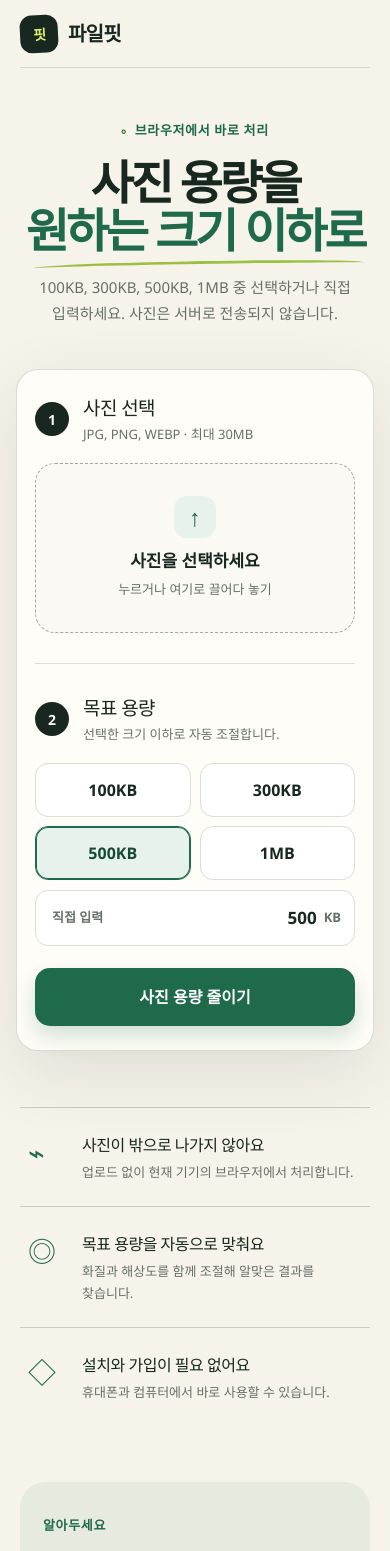
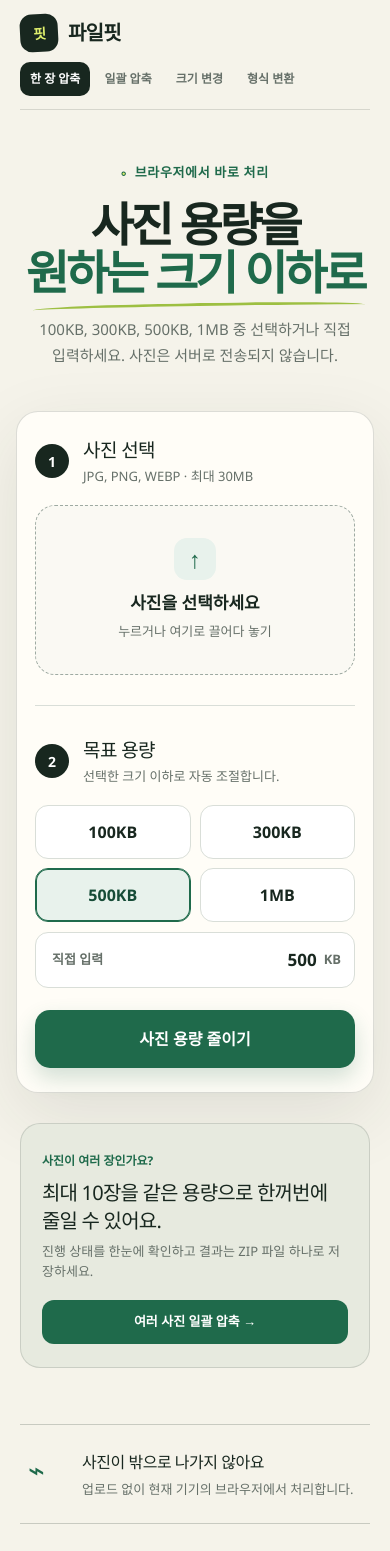
Before and after one commit to ekfgus011113-lab/file-tools, a Next.js app: page / in a window 390 px wide. Shown: the top 1551 px of the page. Built offline with nearby package versions, Linux system fonts and the light colour scheme.

Commit message:
Clarify tool roles and add shared navigation

```diff
--- a/app/ImageCompressor.tsx
+++ b/app/ImageCompressor.tsx
@@ -1,6 +1,7 @@
 "use client";
 
 import { ChangeEvent, DragEvent, useEffect, useMemo, useRef, useState } from "react";
+import { ToolNav } from "./ToolNav";
 
 const PRESETS = [100, 300, 500, 1024];
 const ACCEPTED_TYPES = ["image/jpeg", "image/png", "image/webp"];
@@ -307,7 +308,7 @@ export function ImageCompressor() {
           <span className="brand-mark" aria-hidden="true">핏</span>
           <span>파일핏</span>
         </a>
-        <span className="header-note">설치 없이, 기기 안에서 안전하게</span>
+        <ToolNav current="/" />
       </header>
 
       <section className="hero" id="top">
@@ -403,6 +404,11 @@ export function ImageCompressor() {
         )}
       </section>
 
+      <section className="role-switch-section" aria-labelledby="batch-switch-title">
+        <div><span>사진이 여러 장인가요?</span><h2 id="batch-switch-title">최대 10장을 같은 용량으로 한꺼번에 줄일 수 있어요.</h2><p>진행 상태를 한눈에 확인하고 결과는 ZIP 파일 하나로 저장하세요.</p></div>
+        <a href="/batch-compress">여러 사진 일괄 압축 <span aria-hidden="true">→</span></a>
+      </section>
+
       <section className="trust-section" aria-label="서비스 특징">
         <article><span aria-hidden="true">⌁</span><h3>사진이 밖으로 나가지 않아요</h3><p>업로드 없이 현재 기기의 브라우저에서 처리합니다.</p></article>
         <article><span aria-hidden="true">◎</span><h3>목표 용량을 자동으로 맞춰요</h3><p>화질과 해상도를 함께 조절해 알맞은 결과를 찾습니다.</p></article>
--- /dev/null
+++ b/app/ToolNav.tsx
@@ -0,0 +1,20 @@
+"use client";
+
+const tools = [
+  { href: "/", label: "한 장 압축" },
+  { href: "/batch-compress", label: "일괄 압축" },
+  { href: "/resize-image", label: "크기 변경" },
+  { href: "/convert-image", label: "형식 변환" },
+];
+
+export function ToolNav({ current }: { current: string }) {
+  return (
+    <nav className="tool-nav" aria-label="파일핏 도구 메뉴">
+      {tools.map((tool) => (
+        <a key={tool.href} href={tool.href} className={current === tool.href ? "active" : ""} aria-current={current === tool.href ? "page" : undefined}>
+          {tool.label}
+        </a>
+      ))}
+    </nav>
+  );
+}
--- a/app/batch-compress/BatchCompressor.tsx
+++ b/app/batch-compress/BatchCompressor.tsx
@@ -1,6 +1,7 @@
 "use client";
 
 import { ChangeEvent, DragEvent, useEffect, useMemo, useRef, useState } from "react";
+import { ToolNav } from "../ToolNav";
 
 const PRESETS = [100, 300, 500, 1024];
 const ACCEPTED_TYPES = ["image/jpeg", "image/png", "image/webp"];
@@ -349,7 +350,7 @@ export function BatchCompressor() {
     <main>
       <header className="site-header">
         <a className="brand" href="/" aria-label="파일핏 처음으로"><span className="brand-mark" aria-hidden="true">핏</span><span>파일핏</span></a>
-        <a className="header-tool-link" href="/convert-image">사진 형식 변환</a>
+        <ToolNav current="/batch-compress" />
       </header>
 
       <section className="hero resize-hero">
@@ -401,6 +402,11 @@ export function BatchCompressor() {
         {zipUrl && <section className="result-card batch-result"><div className="result-top"><div><span className="result-label">일괄 압축 완료</span><h2>{completed}장</h2></div></div><a className="download-button" href={zipUrl} download="filefit-compressed.zip">압축한 사진 모두 저장하기 <span aria-hidden="true">↓</span></a><p className="result-detail">ZIP 파일 하나로 저장됩니다.</p></section>}
       </section>
 
+      <section className="role-switch-section single-switch" aria-labelledby="single-switch-title">
+        <div><span>사진이 한 장뿐인가요?</span><h2 id="single-switch-title">목록과 ZIP 없이 더 간단하게 압축하세요.</h2><p>사진 한 장을 100KB, 300KB, 500KB 또는 원하는 용량 이하로 빠르게 줄입니다.</p></div>
+        <a href="/">사진 한 장 빠른 압축 <span aria-hidden="true">→</span></a>
+      </section>
+
       <section className="trust-section" aria-label="일괄 압축 특징">
         <article><span aria-hidden="true">＋</span><h3>최대 10장을 한 번에</h3><p>같은 기준으로 여러 사진을 차례대로 압축합니다.</p></article>
         <article><span aria-hidden="true">↓</span><h3>ZIP 파일로 한 번에 저장</h3><p>결과를 개별로 받거나 하나의 묶음으로 저장할 수 있어요.</p></article>
--- a/app/convert-image/ImageConverter.tsx
+++ b/app/convert-image/ImageConverter.tsx
@@ -1,6 +1,7 @@
 "use client";
 
 import { ChangeEvent, useEffect, useRef, useState } from "react";
+import { ToolNav } from "../ToolNav";
 
 const ACCEPTED_TYPES = ["image/jpeg", "image/png", "image/webp"];
 const MAX_FILE_BYTES = 30 * 1024 * 1024;
@@ -200,7 +201,7 @@ export function ImageConverter() {
           <span className="brand-mark" aria-hidden="true">핏</span>
           <span>파일핏</span>
         </a>
-        <a className="header-tool-link" href="/resize-image">사진 크기 변경</a>
+        <ToolNav current="/convert-image" />
       </header>
 
       <section className="hero resize-hero">
--- a/app/globals.css
+++ b/app/globals.css
@@ -39,6 +39,10 @@ main { min-height: 100vh; overflow: hidden; }
 .brand { color: var(--ink); text-decoration: none; display: inline-flex; align-items: center; gap: 10px; font-size: 20px; font-weight: 850; letter-spacing: -0.04em; }
 .brand-mark { width: 38px; height: 38px; display: grid; place-items: center; border-radius: 12px; background: var(--ink); color: var(--lime); font-size: 14px; letter-spacing: -0.08em; transform: rotate(-3deg); }
 .header-note { color: var(--muted); font-size: 14px; }
+.tool-nav { display: flex; align-items: center; gap: 4px; }
+.tool-nav a { padding: 9px 11px; border-radius: 10px; color: var(--muted); text-decoration: none; white-space: nowrap; font-size: 12px; font-weight: 750; }
+.tool-nav a:hover { background: #eceee7; color: var(--ink); }
+.tool-nav a.active { background: var(--ink); color: white; }
 
 .hero { width: min(760px, calc(100% - 40px)); margin: 74px auto 42px; text-align: center; }
 .eyebrow { display: inline-flex; align-items: center; gap: 8px; color: var(--accent); font-size: 13px; font-weight: 800; letter-spacing: 0.05em; }
@@ -104,6 +108,12 @@ main { min-height: 100vh; overflow: hidden; }
 .result-detail { margin: 12px 0 0; text-align: center; color: #9daba3; font-size: 11px; }
 
 .trust-section { width: min(980px, calc(100% - 40px)); margin: 74px auto; display: grid; grid-template-columns: repeat(3, 1fr); gap: 18px; }
+.role-switch-section { width: min(860px, calc(100% - 40px)); margin: 42px auto 0; padding: 26px 29px; border: 1px solid rgba(24,39,31,.14); border-radius: 20px; background: #e7eadf; display: flex; align-items: center; justify-content: space-between; gap: 28px; }
+.role-switch-section > div > span { color: var(--accent); font-size: 12px; font-weight: 850; }
+.role-switch-section h2 { margin: 8px 0 6px; font-size: 20px; line-height: 1.4; letter-spacing: -.04em; }
+.role-switch-section p { margin: 0; color: var(--muted); font-size: 13px; line-height: 1.6; }
+.role-switch-section > a { flex: 0 0 auto; padding: 12px 15px; border-radius: 12px; background: var(--accent); color: white; text-decoration: none; white-space: nowrap; font-size: 13px; font-weight: 800; }
+.role-switch-section.single-switch { background: var(--card); }
 .trust-section article { padding: 28px 26px; border-top: 1px solid rgba(24,39,31,.2); }
 .trust-section article > span { color: var(--accent); font-size: 28px; }
 .trust-section h3 { margin: 14px 0 8px; font-size: 16px; letter-spacing: -0.03em; }
@@ -210,8 +220,11 @@ footer strong { color: var(--ink); font-size: 15px; }
 .batch-result .download-button { margin-top: 22px; }
 
 @media (max-width: 700px) {
-  .site-header { min-height: 68px; }
+  .site-header { min-height: 110px; padding: 14px 0 10px; align-items: flex-start; flex-direction: column; gap: 10px; }
   .header-note { display: none; }
+  .tool-nav { width: 100%; padding-bottom: 3px; overflow-x: auto; scrollbar-width: none; }
+  .tool-nav::-webkit-scrollbar { display: none; }
+  .tool-nav a { padding: 8px 10px; }
   .hero { margin-top: 48px; }
   .hero h1 { font-size: clamp(39px, 12vw, 58px); }
   .hero p { font-size: 15px; }
@@ -221,6 +234,8 @@ footer strong { color: var(--ink); font-size: 15px; }
   .selected-file img { width: 66px; height: 66px; }
   .selected-file .secondary-button { grid-column: 1 / -1; width: 100%; }
   .trust-section { margin: 56px auto; grid-template-columns: 1fr; gap: 0; }
+  .role-switch-section { margin-top: 30px; padding: 23px 21px; align-items: flex-start; flex-direction: column; gap: 18px; }
+  .role-switch-section > a { width: 100%; text-align: center; }
   .trust-section article { padding: 23px 8px; display: grid; grid-template-columns: 42px 1fr; column-gap: 12px; }
   .trust-section article > span { grid-row: 1 / 3; }
   .trust-section h3 { margin: 2px 0 5px; }
--- a/app/resize-image/ImageResizer.tsx
+++ b/app/resize-image/ImageResizer.tsx
@@ -1,6 +1,7 @@
 "use client";
 
 import { ChangeEvent, useEffect, useRef, useState } from "react";
+import { ToolNav } from "../ToolNav";
 
 const ACCEPTED_TYPES = ["image/jpeg", "image/png", "image/webp"];
 const MAX_FILE_BYTES = 30 * 1024 * 1024;
@@ -208,7 +209,7 @@ export function ImageResizer() {
           <span className="brand-mark" aria-hidden="true">핏</span>
           <span>파일핏</span>
         </a>
-        <a className="header-tool-link" href="/">사진 용량 줄이기</a>
+        <ToolNav current="/resize-image" />
       </header>
 
       <section className="hero resize-hero">
```
Also changed, not shown: 1 other file (tests, documents, lock files or other folders).
